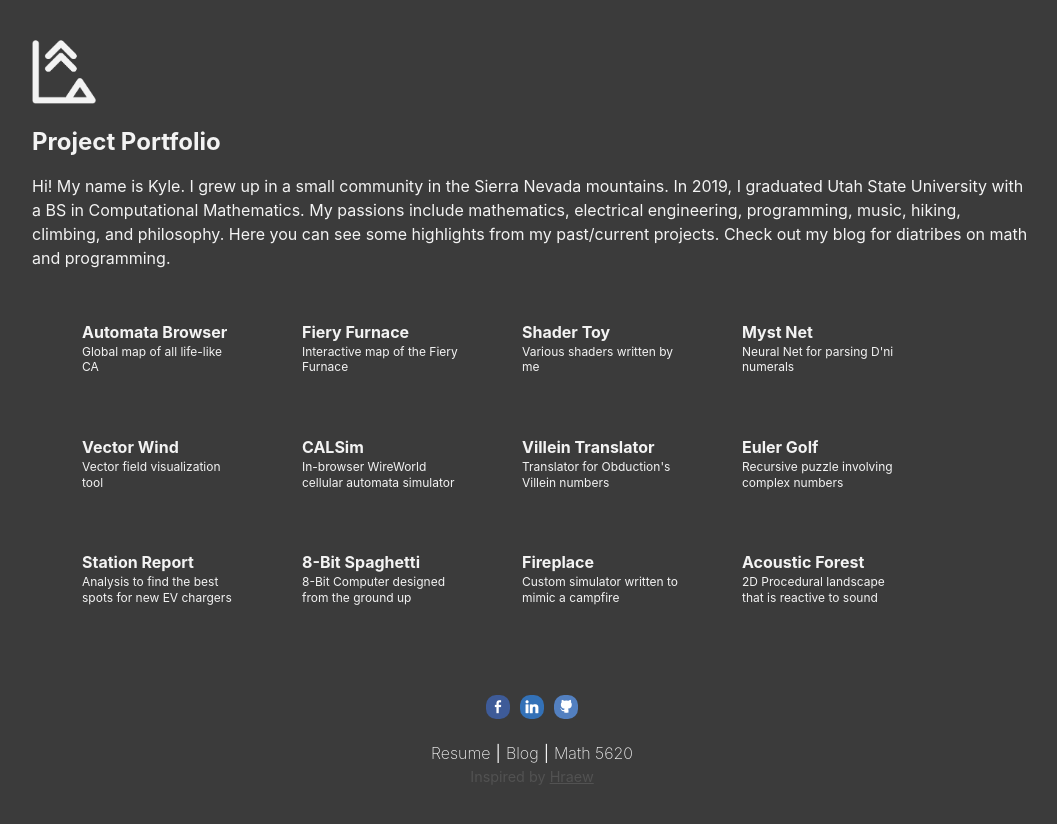
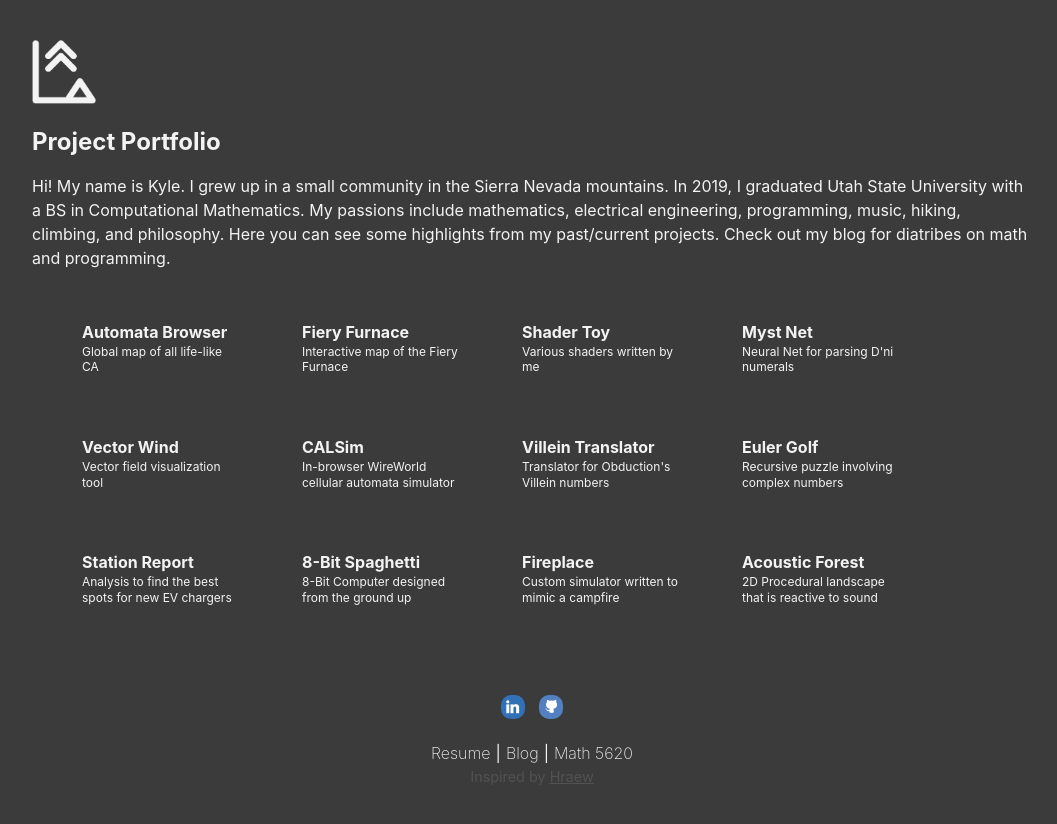
Before and after one commit to kylehovey/relto, a React (Create React App) app: page / in a window 1280 px wide. Shown: the top 824 px of the page, without its empty margins (108-1165 px from the left). Built offline with nearby package versions, Linux system fonts and the light colour scheme.

Commit message:
Removed FB link

```diff
--- a/src/App.js
+++ b/src/App.js
@@ -63,21 +63,11 @@ function App() {
           <ul className="soc">
             <li>
               <a
-                className="soc-facebook"
-                target="_blank"
-                href="http://facebook.com/192.168.Kyle.Hovey"
-                rel="noreferrer"
-              />
-            </li>
-            <li>
-              <a
                 className="soc-linkedin"
                 target="_blank"
                 href="http://linkedin.com/in/kyle-hovey"
                 rel="noreferrer"
-              />
-            </li>
-            <li>
+              /> </li> <li>
               <a
                 className="soc-github soc-icon-last"
                 target="_blank"
```
